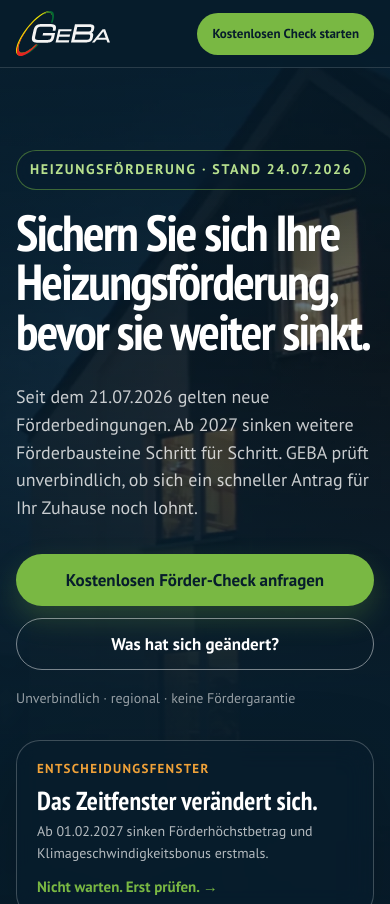
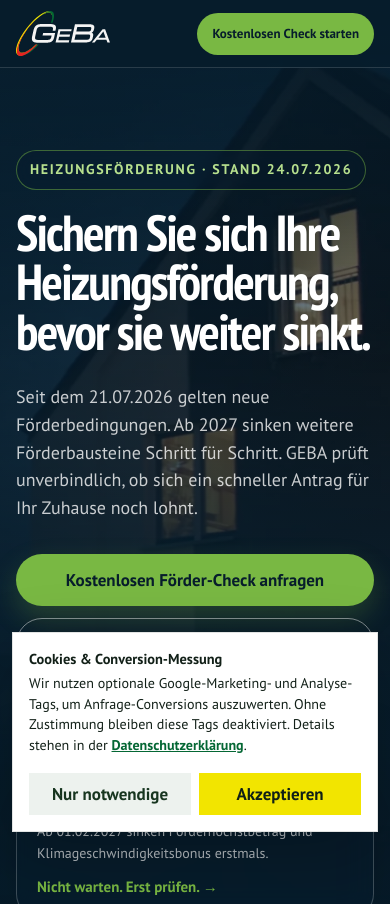
Before and after one commit to oliverwagner95/geba-speicher-check-demo, a website: page privatkunden-foerdercheck.html in a window 390 px wide. Shown: the top 904 px of the page. Drawn offline with Linux system fonts and the light colour scheme.

Commit message:
Add GEBA GTM consent integration

```diff
--- /dev/null
+++ b/marketing-consent.css
@@ -0,0 +1,79 @@
+.cookie-consent {
+  position: fixed;
+  z-index: 80;
+  right: 18px;
+  bottom: 18px;
+  display: grid;
+  grid-template-columns: minmax(0, 1fr) auto;
+  gap: 18px;
+  align-items: center;
+  width: min(760px, calc(100vw - 36px));
+  padding: 18px;
+  color: #122018;
+  background: #fff;
+  border: 1px solid rgba(18, 32, 24, 0.12);
+  box-shadow: 0 22px 70px rgba(0, 0, 0, 0.24);
+}
+
+.cookie-consent[hidden] {
+  display: none;
+}
+
+.cookie-consent p {
+  margin: 0;
+  font-size: 0.88rem;
+  line-height: 1.45;
+}
+
+.cookie-consent strong {
+  display: block;
+  margin-bottom: 4px;
+  font-size: 0.9rem;
+}
+
+.cookie-consent a {
+  color: #046734;
+  font-weight: 700;
+}
+
+.cookie-consent-actions {
+  display: flex;
+  flex-wrap: wrap;
+  justify-content: flex-end;
+  gap: 8px;
+}
+
+.cookie-consent button {
+  min-height: 42px;
+  padding: 0 14px;
+  border: 0;
+  font: inherit;
+  font-weight: 700;
+  cursor: pointer;
+}
+
+.cookie-consent button:first-child {
+  color: #17351f;
+  background: #edf2ee;
+}
+
+.cookie-consent button:last-child {
+  color: #102016;
+  background: #f2e500;
+}
+
+@media (max-width: 680px) {
+  .cookie-consent {
+    left: 12px;
+    right: 12px;
+    bottom: 12px;
+    grid-template-columns: 1fr;
+    width: auto;
+    padding: 16px;
+  }
+
+  .cookie-consent-actions {
+    display: grid;
+    grid-template-columns: 1fr 1fr;
+  }
+}
--- /dev/null
+++ b/marketing-consent.js
@@ -0,0 +1,93 @@
+(function () {
+  const CONSENT_KEY = "geba_marketing_consent_v1";
+  const GTM_META_SELECTOR = 'meta[name="geba-gtm-id"]';
+  const consentDefaults = {
+    ad_storage: "denied",
+    analytics_storage: "denied",
+    ad_user_data: "denied",
+    ad_personalization: "denied",
+  };
+  const consentGranted = {
+    ad_storage: "granted",
+    analytics_storage: "granted",
+    ad_user_data: "granted",
+    ad_personalization: "granted",
+  };
+
+  window.dataLayer = window.dataLayer || [];
+  window.gtag = window.gtag || function gtag() {
+    window.dataLayer.push(arguments);
+  };
+
+  window.gtag("consent", "default", {
+    ...consentDefaults,
+    wait_for_update: 500,
+  });
+
+  function getGtmId() {
+    const value = document.querySelector(GTM_META_SELECTOR)?.content.trim() || "";
+    return /^GTM-[A-Z0-9]+$/i.test(value) ? value : "";
+  }
+
+  function loadGtm() {
+    const gtmId = getGtmId();
+    if (!gtmId || document.querySelector(`[data-gtm-id="${gtmId}"]`)) return;
+
+    window.dataLayer.push({ "gtm.start": Date.now(), event: "gtm.js" });
+    const script = document.createElement("script");
+    script.async = true;
+    script.src = `https://www.googletagmanager.com/gtm.js?id=${encodeURIComponent(gtmId)}`;
+    script.dataset.gtmId = gtmId;
+    document.head.appendChild(script);
+  }
+
+  function updateConsent(granted) {
+    window.gtag("consent", "update", granted ? consentGranted : consentDefaults);
+    window.dataLayer.push({
+      event: "geba_consent_update",
+      marketing_consent: granted ? "granted" : "denied",
+    });
+    if (granted) loadGtm();
+  }
+
+  function saveChoice(granted) {
+    localStorage.setItem(CONSENT_KEY, JSON.stringify({ granted, savedAt: new Date().toISOString() }));
+    updateConsent(granted);
+  }
+
+  function readChoice() {
+    try {
+      const stored = JSON.parse(localStorage.getItem(CONSENT_KEY) || "null");
+      return typeof stored?.granted === "boolean" ? stored.granted : null;
+    } catch {
+      localStorage.removeItem(CONSENT_KEY);
+      return null;
+    }
+  }
+
+  function showBanner() {
+    const banner = document.querySelector("[data-cookie-consent]");
+    if (!banner) return;
+    const acceptButton = banner.querySelector("[data-consent-accept]");
+    const rejectButton = banner.querySelector("[data-consent-reject]");
+
+    banner.hidden = false;
+    acceptButton?.addEventListener("click", () => {
+      saveChoice(true);
+      banner.hidden = true;
+    });
+    rejectButton?.addEventListener("click", () => {
+      saveChoice(false);
+      banner.hidden = true;
+    });
+  }
+
+  document.addEventListener("DOMContentLoaded", () => {
+    const choice = readChoice();
+    if (choice === null) {
+      showBanner();
+      return;
+    }
+    updateConsent(choice);
+  });
+})();
--- a/private-foerdercheck.js
+++ b/private-foerdercheck.js
@@ -1,6 +1,12 @@
 const header = document.querySelector("[data-header]");
 const wizard = document.querySelector("[data-private-wizard]");
 const reduceMotion = window.matchMedia("(prefers-reduced-motion: reduce)").matches;
+
+window.dataLayer = window.dataLayer || [];
+
+function track(event, payload = {}) {
+  window.dataLayer.push({ event, ...payload });
+}
 
 if (!reduceMotion) {
   document.documentElement.classList.add("motion-ready");
@@ -151,6 +157,10 @@ if (wizard) {
     }
     if (currentStep === steps.length - 1) updateSummary();
     setMessage();
+    track("geba_private_check_step_view", {
+      step_number: currentStep + 1,
+      step_name: steps[currentStep]?.querySelector("h3")?.textContent.trim(),
+    });
 
     if (focusHeading) {
       steps[currentStep]?.querySelector("h3")?.focus?.({ preventScroll: true });
@@ -233,6 +243,11 @@ if (wizard) {
         "Vielen Dank. Ihre Anfrage wurde übermittelt. GEBA meldet sich im gewünschten Zeitraum bei Ihnen.",
         "success",
       );
+      track("generate_lead", {
+        lead_type: "private_funding_check",
+        value: 1,
+        currency: "EUR",
+      });
       wizard.reset();
     } catch (error) {
       console.error("Private Förder-Check submission failed", error);
@@ -240,6 +255,7 @@ if (wizard) {
         "Die Anfrage konnte technisch nicht übermittelt werden. Bitte versuchen Sie es erneut oder kontaktieren Sie GEBA direkt.",
         "error",
       );
+      track("geba_lead_error", { lead_type: "private_funding_check" });
     } finally {
       nextButton.disabled = false;
       nextButton.textContent = "Förder-Check anfragen";
@@ -248,7 +264,10 @@ if (wizard) {
 
   nextButton?.addEventListener("click", () => {
     if (currentStep < steps.length - 1) {
-      if (validateStep()) updateStep(currentStep + 1);
+      if (validateStep()) {
+        track("geba_private_check_step_complete", { step_number: currentStep + 1 });
+        updateStep(currentStep + 1);
+      }
       return;
     }
     submitWizard();
@@ -268,3 +287,11 @@ if (wizard) {
 
   updateStep(0, false);
 }
+
+document.querySelectorAll('a[href="#check"], .header-button, .button').forEach((cta) => {
+  cta.addEventListener("click", () => {
+    track("geba_cta_click", { cta_name: cta.textContent.trim(), page_path: window.location.pathname });
+  });
+});
+
+track("geba_private_check_loaded", { page_path: window.location.pathname });
--- a/privatkunden-foerdercheck.html
+++ b/privatkunden-foerdercheck.html
@@ -11,12 +11,14 @@
     <meta name="robots" content="noindex,nofollow,max-image-preview:large" />
     <meta name="theme-color" content="#071d2c" />
     <meta name="format-detection" content="telephone=yes" />
+    <meta name="geba-gtm-id" content="GTM-MKML2CBG" />
     <link rel="icon" href="./assets/geba-logo.svg" type="image/svg+xml" />
     <link rel="preload" href="./assets/fonts/pt-sans-regular.woff2" as="font" type="font/woff2" crossorigin />
     <link rel="preload" href="./assets/fonts/pt-sans-bold.woff2" as="font" type="font/woff2" crossorigin />
     <link rel="preload" href="./assets/fonts/pt-sans-narrow-bold.woff2" as="font" type="font/woff2" crossorigin />
     <link rel="preload" href="./assets/geba-private-hero-higgsfield.webp" as="image" type="image/webp" fetchpriority="high" />
     <link rel="stylesheet" href="./private-foerdercheck.css?v=20260724-2" />
+    <link rel="stylesheet" href="./marketing-consent.css?v=20260807-consent" />
     <script type="application/ld+json">
       {
         "@context": "https://schema.org",
@@ -428,6 +430,20 @@
       </div>
     </footer>
 
+    <section class="cookie-consent" data-cookie-consent hidden aria-label="Cookie-Einstellungen">
+      <p>
+        <strong>Cookies &amp; Conversion-Messung</strong>
+        Wir nutzen optionale Google-Marketing- und Analyse-Tags, um Anfrage-Conversions auszuwerten. Ohne Zustimmung
+        bleiben diese Tags deaktiviert. Details stehen in der
+        <a href="https://www.geba-gmbh.com/datenschutz/" target="_blank" rel="noopener">Datenschutzerklärung</a>.
+      </p>
+      <div class="cookie-consent-actions">
+        <button type="button" data-consent-reject>Nur notwendige</button>
+        <button type="button" data-consent-accept>Akzeptieren</button>
+      </div>
+    </section>
+
+    <script src="./marketing-consent.js?v=20260807-consent"></script>
     <script src="./assets/vendor/gsap/gsap.min.js" defer></script>
     <script src="./assets/vendor/gsap/ScrollTrigger.min.js" defer></script>
     <script src="./private-foerdercheck.js?v=20260727-funding-story" defer></script>
--- a/server.mjs
+++ b/server.mjs
@@ -31,7 +31,7 @@ const mimeTypes = {
 
 function securityHeaders(extra = {}) {
   return {
-    "Content-Security-Policy": "default-src 'self'; img-src 'self' data:; style-src 'self'; script-src 'self' 'unsafe-inline'; connect-src 'self'; base-uri 'self'; form-action 'self'; frame-ancestors 'none'; upgrade-insecure-requests",
+    "Content-Security-Policy": "default-src 'self'; img-src 'self' data: https://www.google-analytics.com https://www.googleadservices.com https://googleads.g.doubleclick.net; style-src 'self'; script-src 'self' 'unsafe-inline' https://www.googletagmanager.com; connect-src 'self' https://www.google-analytics.com https://region1.google-analytics.com https://www.googleadservices.com https://googleads.g.doubleclick.net; base-uri 'self'; form-action 'self'; frame-ancestors 'none'; upgrade-insecure-requests",
     "Cross-Origin-Opener-Policy": "same-origin",
     "Permissions-Policy": "camera=(), microphone=(), geolocation=(), payment=()",
     "Referrer-Policy": "strict-origin-when-cross-origin",
```
Also changed, not shown: MARKETING-INTEGRATION.md (+4 -1 lines), index.html (+16 -0 lines).
